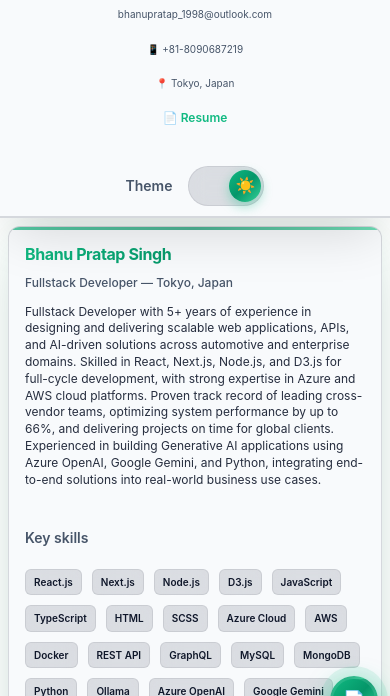
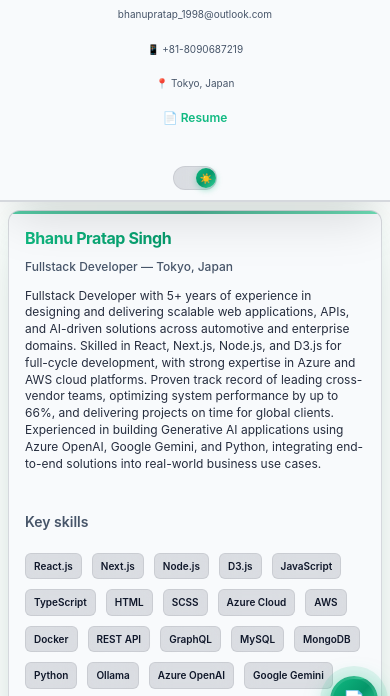
Before and after one commit to Insaneboi/bhanuportfolio, a plain HTML site: page index.html in a window 390 px wide. Shown: the part 108-804 px from the top of the page. Drawn offline with Linux system fonts and the light colour scheme.

Commit message:
header updates

```diff
--- a/index.html
+++ b/index.html
@@ -253,15 +253,15 @@
           margin-top: 8px;
         }
         .theme-switch {
-          height: 36px;
-          width: 68px;
+          height: 22px;
+          width: 40px;
         }
         .theme-knob {
-          height: 28px;
-          width: 28px;
+          height: 18px;
+          width: 18px;
         }
         .light .theme-knob {
-          transform: translateX(32px);
+          transform: translateX(18px);
         }
       }
       @media (max-width: 640px) {
@@ -546,13 +546,13 @@
         justify-content: space-between;
       }
       .theme-switch {
-        height: 40px;
-        width: 76px;
+        height: 24px;
+        width: 44px;
         background: var(--glass-strong);
         backdrop-filter: blur(10px);
         border: 1px solid var(--glass);
         border-radius: 999px;
-        padding: 4px;
+        padding: 2px;
         display: flex;
         align-items: center;
         cursor: pointer;
@@ -564,11 +564,11 @@
         box-shadow: 0 0 20px rgba(16, 185, 129, 0.2);
       }
       .theme-knob {
-        height: 32px;
-        width: 32px;
+        height: 20px;
+        width: 20px;
         border-radius: 50%;
         background: var(--gradient-primary);
-        box-shadow: 0 4px 12px rgba(16, 185, 129, 0.4);
+        box-shadow: 0 2px 6px rgba(16, 185, 129, 0.4);
         transform: translateX(0);
         transition: transform 0.3s ease;
         position: relative;
@@ -580,14 +580,14 @@
         display: flex;
         align-items: center;
         justify-content: center;
-        font-size: 16px;
+        font-size: 10px;
         transition: opacity 0.3s ease;
       }
       .light .theme-knob::before {
         content: "☀️";
       }
       .light .theme-knob {
-        transform: translateX(36px);
+        transform: translateX(20px);
       }
       .small {
         font-size: 14px;
@@ -1957,7 +1957,6 @@
           </div>
           <div class="header-right">
             <div class="toggle">
-              <div class="small">Theme</div>
               <div
                 class="theme-switch"
                 id="themeToggle"
```
